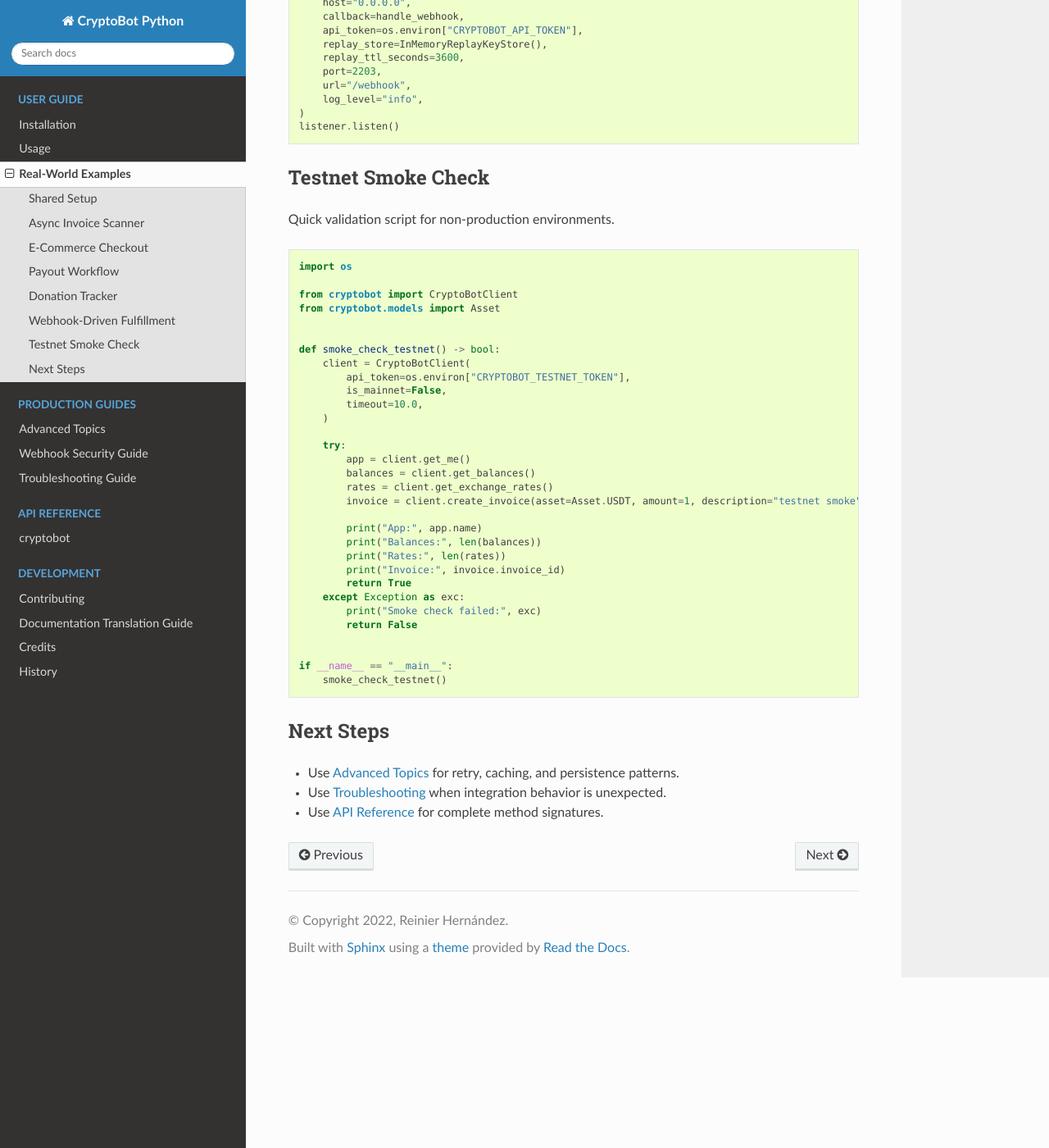
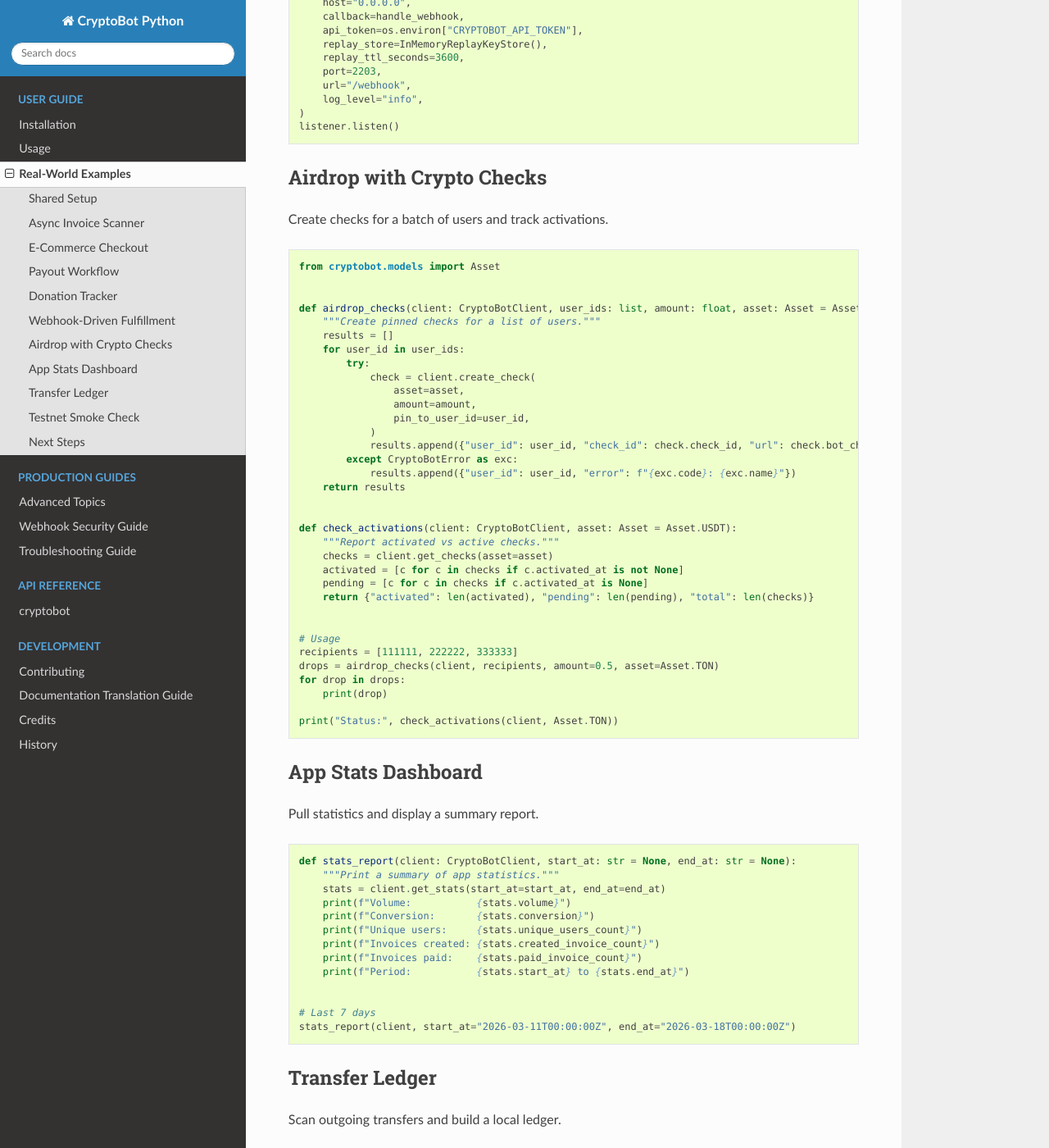
Before and after one commit to ragnarok22/cryptobot_python, a Sphinx documentation site: the page built from docs/examples.md, in a window 1280 px wide and 1400 px high, scrolled down 3867 px. Shown: the whole window at 82% size. Built offline with Sphinx 7.4.7 and the Read the Docs theme 3.1.0, drawn with Linux system fonts in a browser that asks for light colours; some of the changed text lies outside the part shown.

Commit message:
docs: expand coverage for checks, transfers, and stats

````diff
--- a/docs/examples.md
+++ b/docs/examples.md
@@ -218,6 +218,97 @@ listener = Listener(
 listener.listen()
 ```
 
+## Airdrop with Crypto Checks
+
+Create checks for a batch of users and track activations.
+
+```python
+from cryptobot.models import Asset
+
+
+def airdrop_checks(client: CryptoBotClient, user_ids: list, amount: float, asset: Asset = Asset.USDT):
+    """Create pinned checks for a list of users."""
+    results = []
+    for user_id in user_ids:
+        try:
+            check = client.create_check(
+                asset=asset,
+                amount=amount,
+                pin_to_user_id=user_id,
+            )
+            results.append({"user_id": user_id, "check_id": check.check_id, "url": check.bot_check_url})
+        except CryptoBotError as exc:
+            results.append({"user_id": user_id, "error": f"{exc.code}: {exc.name}"})
+    return results
+
+
+def check_activations(client: CryptoBotClient, asset: Asset = Asset.USDT):
+    """Report activated vs active checks."""
+    checks = client.get_checks(asset=asset)
+    activated = [c for c in checks if c.activated_at is not None]
+    pending = [c for c in checks if c.activated_at is None]
+    return {"activated": len(activated), "pending": len(pending), "total": len(checks)}
+
+
+# Usage
+recipients = [111111, 222222, 333333]
+drops = airdrop_checks(client, recipients, amount=0.5, asset=Asset.TON)
+for drop in drops:
+    print(drop)
+
+print("Status:", check_activations(client, Asset.TON))
+```
+
+## App Stats Dashboard
+
+Pull statistics and display a summary report.
+
+```python
+def stats_report(client: CryptoBotClient, start_at: str = None, end_at: str = None):
+    """Print a summary of app statistics."""
+    stats = client.get_stats(start_at=start_at, end_at=end_at)
+    print(f"Volume:           {stats.volume}")
+    print(f"Conversion:       {stats.conversion}")
+    print(f"Unique users:     {stats.unique_users_count}")
+    print(f"Invoices created: {stats.created_invoice_count}")
+    print(f"Invoices paid:    {stats.paid_invoice_count}")
+    print(f"Period:           {stats.start_at} to {stats.end_at}")
+
+
+# Last 7 days
+stats_report(client, start_at="2026-03-11T00:00:00Z", end_at="2026-03-18T00:00:00Z")
+```
+
+## Transfer Ledger
+
+Scan outgoing transfers and build a local ledger.
+
+```python
+from decimal import Decimal
+
+
+def transfer_ledger(client: CryptoBotClient, asset: Asset = None):
+    """Build a ledger of all outgoing transfers."""
+    ledger = []
+    for transfer in client.iter_transfers(asset=asset, page_size=200):
+        ledger.append({
+            "id": transfer.transfer_id,
+            "user_id": transfer.user_id,
+            "asset": transfer.asset.name,
+            "amount": transfer.amount,
+            "status": transfer.status.name,
+            "spend_id": transfer.spend_id,
+            "completed_at": transfer.completed_at,
+        })
+
+    total = sum(Decimal(str(t["amount"])) for t in ledger)
+    return {"entries": ledger, "total": str(total), "count": len(ledger)}
+
+
+result = transfer_ledger(client, asset=Asset.TON)
+print(f"Total transferred: {result['total']} ({result['count']} transfers)")
+```
+
 ## Testnet Smoke Check
 
 Quick validation script for non-production environments.
````
Also changed, not shown: other parts of docs/examples.md (+1 -1 lines), docs/index.md (+4 -4 lines), docs/troubleshooting.md (+1 -1 lines), docs/usage.md (+89 -3 lines), docs/webhook_security.md (+1 -1 lines).
